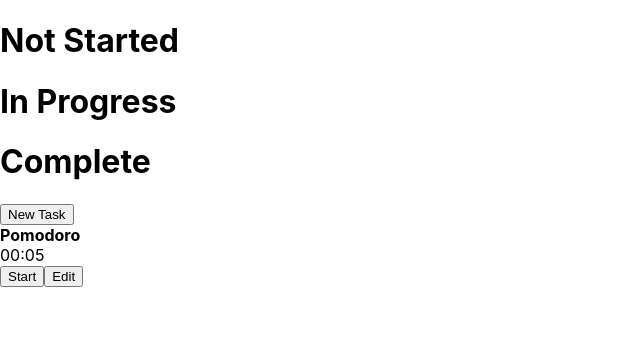
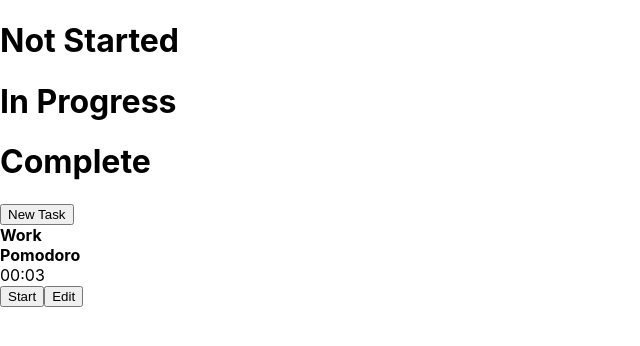
Before and after one commit to SamuelSehnert/todo_react_practice, a React (Create React App) app: page / in a window 1280 px wide. Shown: the top 346 px of the page, without its empty margins (0-640 px from the left). Built offline with nearby package versions, Linux system fonts and the light colour scheme.

Commit message:
more work on the timer

```diff
--- a/src/Components/Main.js
+++ b/src/Components/Main.js
@@ -2,9 +2,9 @@ import React, {useState, useEffect} from 'react'
 import Section from './Section'
 import EditTask from './EditTask'
 import Pomodoro from './Pomodoro'
+import EditPomodoro from './EditPomodoro'
 
 import './../Style/Main.module.css'
-import EditPomodoro from './EditPomodoro'
 
 const Main = () => {
 
@@ -12,7 +12,8 @@ const Main = () => {
     const [groups, setGroups] = useState(JSON.parse(localStorage.getItem('groups')));
     const [ID, setID] = useState(Number(localStorage.getItem('id')));
 
-    const [timeData, setTimeData] = useState(5) //25 minutes in seconds
+    const [timeData, setTimeData] = useState(3) //25 minutes in seconds
+    const [allTime, setAllTime] = useState([timeData, 2, 0]) //[work time, break time, stage : 0=work, 1=break]
     const [timerGoing, setTimerGoing] = useState(false) //25 minutes in seconds
 
     const [showEditTask, setShowEditTask] = useState(false); //state for choosing to render the edit task or the sections
@@ -27,13 +28,11 @@ const Main = () => {
             var remove = 0;
             interval = setInterval(() => {
                 setTimeData((timeData) => timeData - 1)
-                console.log(timeData - remove)
                 if (timeData - remove === 1) {
-                    endTimer();
-                    clearInterval(interval)
+                    setTimerGoing(!timerGoing) //sets to false
                 }
                 remove++;
-            }, 1000)
+            }, 500)
         }
         else{
             clearInterval(interval)
@@ -41,8 +40,16 @@ const Main = () => {
         return () => clearInterval(interval)
     }, [timerGoing]);
 
-    function endTimer(){
-        console.log('DONE')
+    function nextStage(){
+        if (allTime[2] === 1){
+            setTimeData(allTime[0])
+            setAllTime([allTime[0], allTime[1], 0])
+        }
+        else if (allTime[2] === 0){
+            setTimeData(allTime[1])
+            setAllTime([allTime[0], allTime[1], 1])
+        }
+        setTimerGoing(!timerGoing)
     }
 
     function saveAllDataToLocalstorage(){
@@ -143,6 +150,15 @@ const Main = () => {
         saveAllDataToLocalstorage()
     }
 
+    function renderWorkOrBreak(){
+        if (allTime[2] === 0){
+            return <div><strong>Work</strong></div>
+        }
+        else if (allTime[2] === 1){
+            return <div><strong>Break</strong></div>
+        }
+    }
+
     const renderDisplay = (showEditTask) => {
         inCaseNotLoaded();
         return (
@@ -154,7 +170,7 @@ const Main = () => {
                 </div>
                 <span className='button-span'>
                     <button className='button-new' onClick={() => createTask()}>New Task</button>
-                    <div className='pomodoro' ><Pomodoro timeData={timeData} setShowTimer={setShowTimer} setTimerGoing={setTimerGoing} /></div>
+                    <div className='pomodoro' >{renderWorkOrBreak()}<Pomodoro timeData={timeData} setShowTimer={setShowTimer} setTimerGoing={setTimerGoing} timerGoing={timerGoing} nextStage={nextStage} /></div>
                 </span>
                 {showEditTask && (
                     <div className='modal'>
--- a/src/Components/Pomodoro.js
+++ b/src/Components/Pomodoro.js
@@ -2,7 +2,7 @@ import React, { useState } from 'react'
 
 import './../Style/Pomodoro.module.css'
 
-const Pomodoro = ({timeData, setShowTimer, setTimerGoing}) => {
+const Pomodoro = ({timeData, setShowTimer, setTimerGoing, timerGoing, nextStage}) => {
 
     const [isPaused, setIsPaused] = useState(false);
 
@@ -27,7 +27,10 @@ const Pomodoro = ({timeData, setShowTimer, setTimerGoing}) => {
     }
 
     function conditionalButtonReturn(){
-        if (!isPaused){
+        if (isPaused && !timerGoing){
+            return <button onClick={() => nextStage()}>Next</button>
+        }
+        else if (!isPaused){
             return <button onClick={() => { setIsPaused(!isPaused); setTimerGoing(true) }}>Start</button>
         }
         return <button onClick={() => { setIsPaused(!isPaused); setTimerGoing(false) }}>Stop</button>
```
